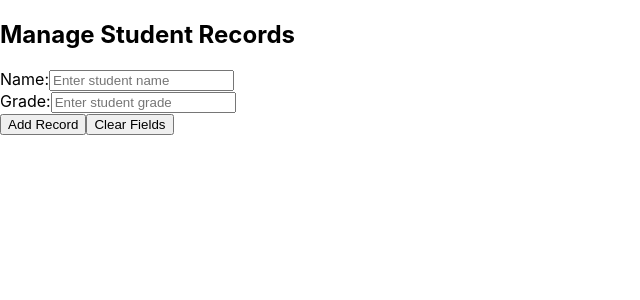
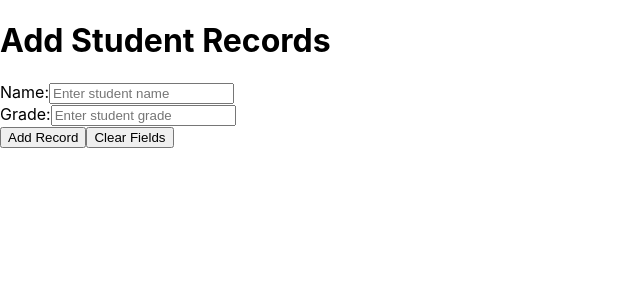
Before and after one commit to lovepreetrandhawa/StudentRecords, a React (Create React App) app: page / in a window 1280 px wide. Shown: the top 300 px of the page, without its empty margins (0-640 px from the left). Built offline with nearby package versions, Linux system fonts and the light colour scheme.

Commit message:
Update App.js

```diff
--- a/src/App.js
+++ b/src/App.js
@@ -25,7 +25,7 @@ const StudentRecords = () => {
 
   return (
     <div className="container">
-      <h2>Manage Student Records</h2>
+      <h1>Add Student Records</h1>
       <label htmlFor="name">Name:</label>
       <input
         type="text"
```
